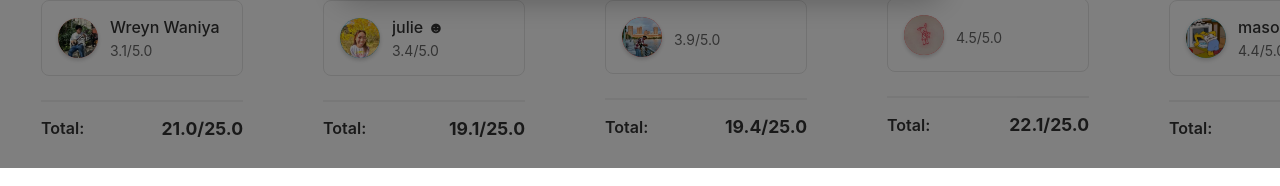
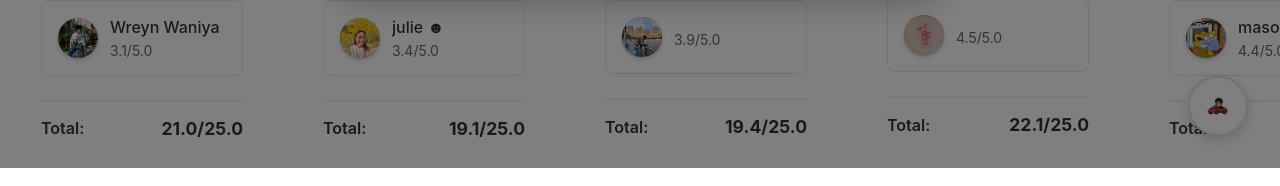
Before and after one commit to niwong/bday, a React (Create React App) app: page / in a window 1280 px wide. Shown: the part 632-818 px from the top of the page. Built offline with nearby package versions, Linux system fonts and the light colour scheme.

Commit message:
Add chess and car mode?

```diff
--- a/src/App.css
+++ b/src/App.css
@@ -318,7 +318,7 @@
 }
 
 .game-image-img {
-  height: 300px;
+  height: 250px;
   width: auto;
   object-fit: contain;
 }
@@ -355,7 +355,7 @@
   }
 
   .game-image-img {
-    height: 200px;
+    height: 160px;
   }
 
   .game-text {
@@ -783,6 +783,59 @@
   line-height: 1.5;
 }
 
+/* Floating Car Mode Button */
+.floating-car-button {
+  position: fixed;
+  bottom: 2rem;
+  right: 2rem;
+  width: 60px;
+  height: 60px;
+  border-radius: 50%;
+  background-color: #ffffff;
+  border: 2px solid #e5e5e5;
+  box-shadow: 0 4px 12px rgba(0, 0, 0, 0.15);
+  cursor: pointer;
+  display: flex;
+  align-items: center;
+  justify-content: center;
+  transition: all 0.3s ease;
+  z-index: 1000;
+}
+
+.floating-car-button:hover {
+  background-color: #f5f5f5;
+  border-color: #333333;
+  transform: scale(1.1);
+  box-shadow: 0 6px 20px rgba(0, 0, 0, 0.2);
+}
+
+.floating-car-button.active {
+  background-color: #e3f2fd;
+  border-color: #1976d2;
+  box-shadow: 0 4px 12px rgba(25, 118, 210, 0.3);
+}
+
+.car-icon {
+  width: 32px;
+  height: 32px;
+  object-fit: contain;
+}
+
+/* Mobile styles for floating button */
+@media (max-width: 768px) {
+  .floating-car-button {
+    width: 50px;
+    height: 50px;
+    bottom: 1.5rem;
+    right: 1.5rem;
+  }
+
+  .car-icon {
+    width: 28px;
+    height: 28px;
+  }
+}
+
 /* Fantasy Draft Styles - COMMENTED OUT */
 /*
 .fantasy-draft-container {
--- a/src/App.js
+++ b/src/App.js
@@ -5,7 +5,7 @@ import likersData from './extracted_likers.json';
 
 const App = () => {
   // State management for modes
-  const [currentMode, setCurrentMode] = useState('car'); // 'olympics', 'fantasy', 'car'
+  const [currentMode, setCurrentMode] = useState('olympics'); // 'olympics', 'fantasy', 'car'
   const [isMenuOpen, setIsMenuOpen] = useState(false);
   const [showWelcomePopup, setShowWelcomePopup] = useState(true);
   const [showGame1Popup, setShowGame1Popup] = useState(false);
@@ -229,7 +229,7 @@ const App = () => {
           <div className="game-popup">
             <div className="game-content">
               <div className="game-image">
-                <img src="/images/placeholder.png" alt="Game 3 placeholder" className="game-image-img" />
+                <img src="/images/chess.png" alt="Game 3 placeholder" className="game-image-img" />
               </div>
               <div className="game-text">
                 <p className="game-title">Game 3: Chess</p>
@@ -335,18 +335,12 @@ const App = () => {
               >
                 Fantasy Draft
               </button>
-              <button
-                className={`menu-item ${currentMode === 'car' ? 'active' : ''}`}
-                onClick={() => changeMode('car')}
-              >
-                Car Mode
-              </button>
             </div>
           )}
         </div>
 
-        {/* Car Animation - only show in olympics mode */}
-        {currentMode === 'olympics' && (
+        {/* Car Animation - show when car mode is active */}
+        {currentMode === 'car' && (
           <div className="car-container">
             <img src="/images/car.png" alt="Driving car" className="animated-car" />
           </div>
@@ -424,6 +418,15 @@ const App = () => {
           </div>
         )}
       </main>
+
+      {/* Floating Car Mode Button */}
+      <button
+        className={`floating-car-button ${currentMode === 'car' ? 'active' : ''}`}
+        onClick={() => setCurrentMode(currentMode === 'car' ? 'olympics' : 'car')}
+        title="Car Mode"
+      >
+        <img src="/images/car.png" alt="Car Mode" className="car-icon" />
+      </button>
     </div>
   );
 };
```
Also changed, not shown: 1 other file (tests, documents, lock files or other folders).
